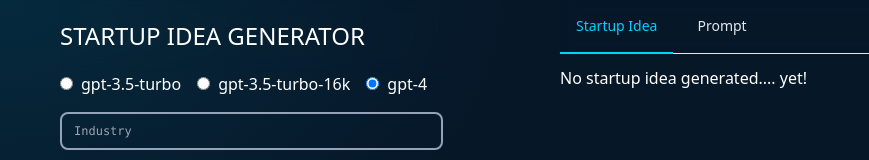
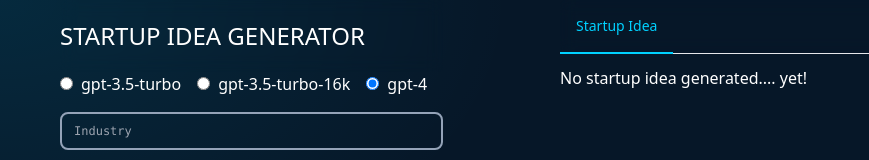
Before and after one commit to bkubick/startup-idea-generator, a React app in the folder startup-idea-generator/: page / in a window 1280 px wide. Shown: the top 160 px of the page, without its empty margins (0-869 px from the left). Built offline with nearby package versions, Linux system fonts and the light colour scheme.

Commit message:
Remove prompt tab

```diff
--- a/startup-idea-generator/src/views/startup-idea-generator.tsx
+++ b/startup-idea-generator/src/views/startup-idea-generator.tsx
@@ -3,8 +3,6 @@ import React, { ReactElement } from 'react';
 import IdeaGeneratorForm from './idea-generator-form';
 import { Tab, TopNav } from 'src/components/navigation';
 import { Spinner } from 'src/components/loading';
-
-import { generateIdeaPrompt } from 'src/utils/prompt-generator';
 
 
 interface Props {}
@@ -34,7 +32,6 @@ class StartupIdeaGenerator extends React.Component<Props, State> {
      */
     tabs: Tab[] = [
         { name: 'Startup Idea', id: 'startup-idea' },
-        { name: 'Prompt', id: 'prompt' },
     ]
 
     constructor(props: Props) {
@@ -114,9 +111,6 @@ class StartupIdeaGenerator extends React.Component<Props, State> {
                             <div id={ this.tabs[0].id } className={`py-3 h-auto ${this.tabs[0].id === this.state.currentTab.id ? "visible" : "hidden"}`}>
                                 { this.generateStartupIdeaTextDisplay }
                             </div>
-                            <div id={ this.tabs[1].id } className={`py-3 h-auto ${this.tabs[1].id === this.state.currentTab.id ? "visible" : "hidden"}`}>
-                                { generateIdeaPrompt().split(/\n/).map((line, index) => <React.Fragment key={index}>{line}<br/></React.Fragment>) }
-                            </div>
                         </div>
                     </div>
                 </div>
```
